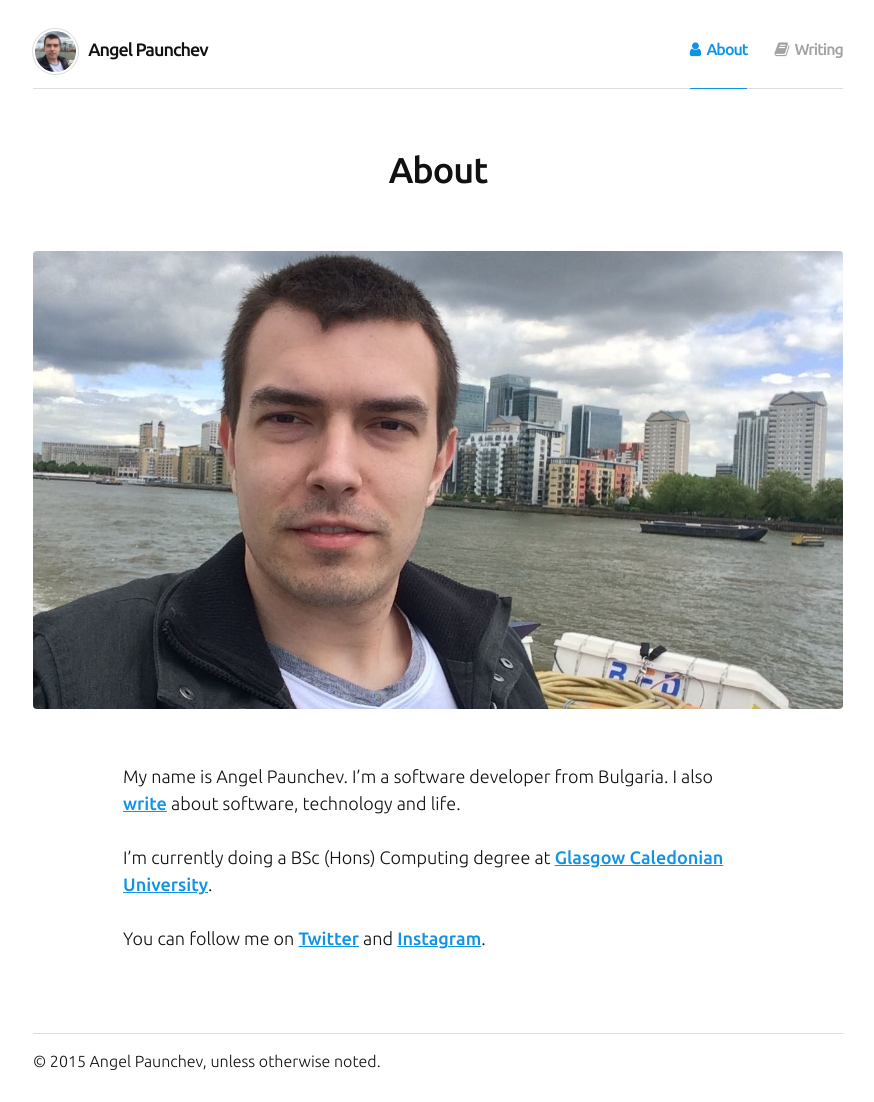
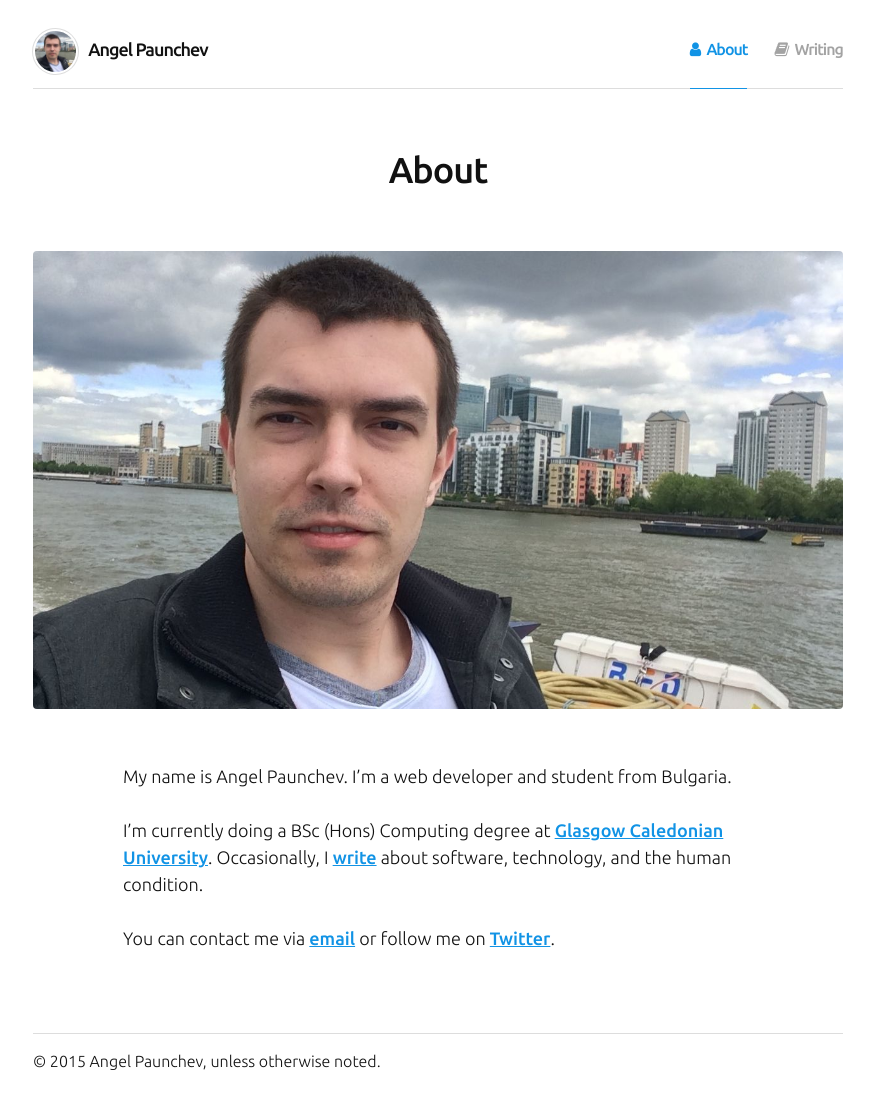
Before and after one commit to apaunchev/paunchev.com, a Jekyll site: the page built from index.html, in a window 1280 px wide. Shown: the whole page, without its empty margins (202-1076 px from the left). Built offline with Jekyll 4.4.1, drawn with Linux system fonts in a browser that asks for light colours; nearby versions of some CDN libraries.

Commit message:
Update about information

```diff
--- a/index.html
+++ b/index.html
@@ -1,7 +1,7 @@
 ---
 layout: default
 permalink: /
-description: "I’m a software developer from Bulgaria."
+description: "My name is Angel Paunchev. I’m a web developer and student from Bulgaria."
 ---
 
 <div class="entry entry--page">
@@ -13,9 +13,9 @@ description: "I’m a software developer from Bulgaria."
         <img src="/images/me.jpg" alt="On a boat in the River Thames">
     </figure>
 
-    <p>My name is Angel Paunchev. I’m a software developer from Bulgaria. I also <a href="/writing">write</a> about software, technology and life.</p>
+    <p>My name is Angel Paunchev. I’m a web developer and student from Bulgaria.</p>
 
-    <p>I’m currently doing a BSc (Hons) Computing degree at <a href="http://www.gcu.ac.uk/">Glasgow Caledonian University</a>.</p>
+    <p>I’m currently doing a BSc (Hons) Computing degree at <a href="http://www.gcu.ac.uk/">Glasgow Caledonian University</a>. Occasionally, I <a href="/writing">write</a> about software, technology, and the human condition.</p>
 
-    <p>You can follow me on <a href="https://twitter.com/apaunchev">Twitter</a> and <a href="http://instagram.com/apaunchev">Instagram</a>.</p>
+    <p>You can contact me via <a href="mailto:apaunchev@gmail.com">email</a> or follow me on <a href="https://twitter.com/apaunchev">Twitter</a>.</p>
 </div>
```
